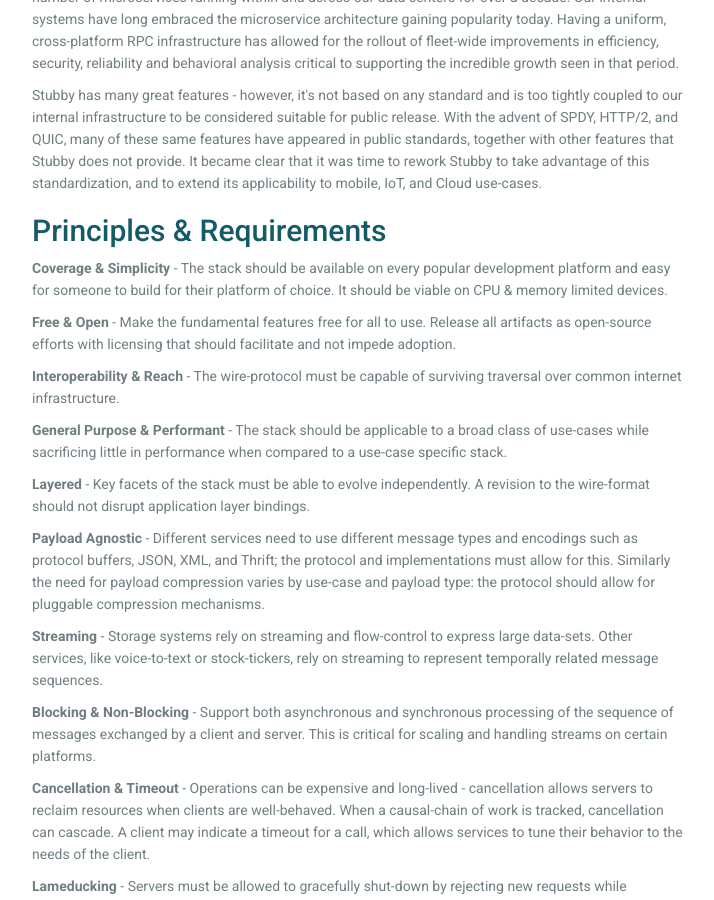
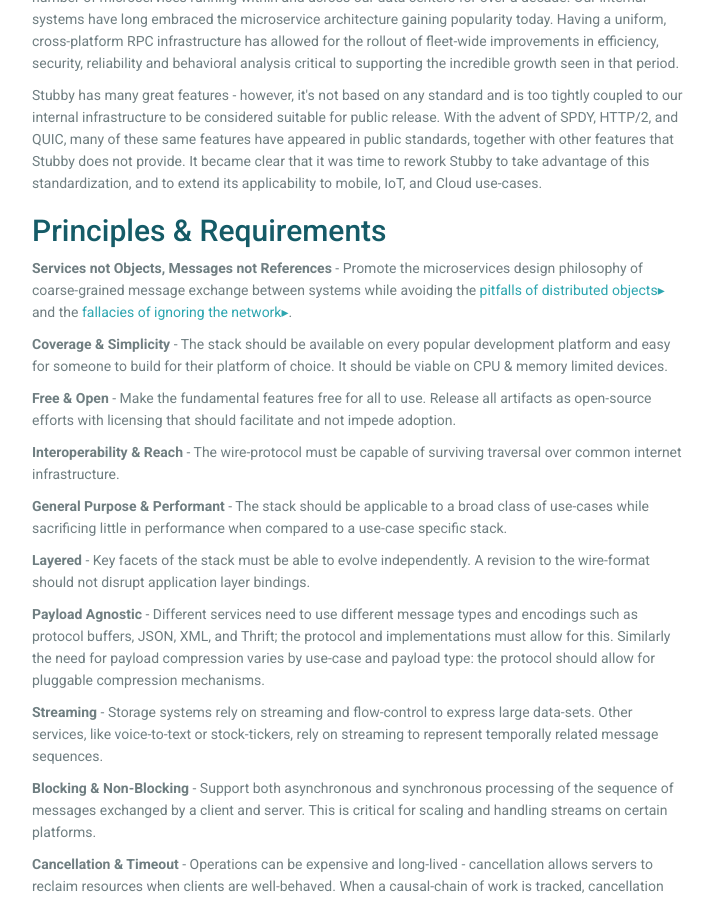
Before and after one commit to grpc/grpc.github.io, a Jekyll site: the page built from _posts/2015-9-8-principles.html, in a window 1280 px wide and 900 px high, scrolled down 356 px. Shown: the whole window, without its empty margins (38-752 px from the left). Built offline with Jekyll 4.4.1, drawn with Linux system fonts in a browser that asks for light colours; nearby versions of some CDN libraries; library files that are not in the unit come from our copies; Markdown is read by kramdown in place of the engine named in the settings.

Commit message:
Adding forgotten paragraph, principles.

```diff
--- a/_posts/2015-9-8-principles.html
+++ b/_posts/2015-9-8-principles.html
@@ -14,6 +14,8 @@
 <p>Stubby has many great features - however, it's not based on any standard and is too tightly coupled to our internal infrastructure to be considered suitable for public release. With the advent of SPDY, HTTP/2, and QUIC, many of these same features have appeared in public standards, together with other features that Stubby does not provide. It became clear that it was time to rework Stubby to take advantage of this standardization, and to extend its applicability to mobile, IoT, and Cloud use-cases.</p>
 
 <h2>Principles &amp; Requirements</h2>
+
+<p><strong>Services not Objects, Messages not References</strong> - Promote the microservices design philosophy of coarse-grained message exchange between systems while avoiding the <a href="http://martinfowler.com/articles/distributed-objects-microservices.html">pitfalls of distributed objects</a> and the <a href="https://en.wikipedia.org/wiki/Fallacies_of_distributed_computing">fallacies of ignoring the network</a>.</p>
 
 <p><strong>Coverage &amp; Simplicity</strong> - The stack should be available on every popular development platform and easy for someone to build for their platform of choice. It should be viable on CPU &amp; memory limited devices. </p>
 
```
